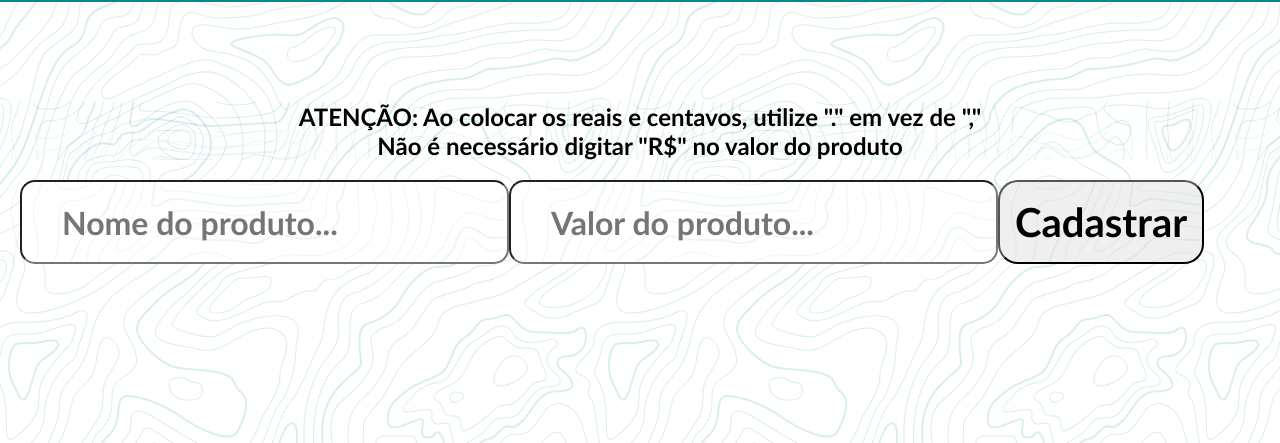
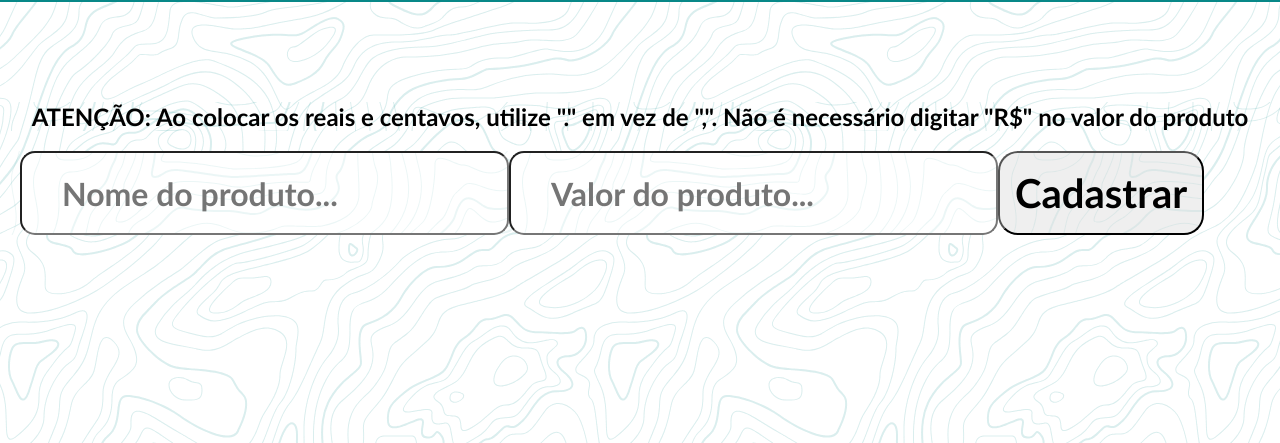
Before and after one commit to jvicttr/ListaDeCompras, a plain HTML site: page index.html in a window 1280 px wide. Shown: the part 110-553 px from the top of the page. Drawn offline with Linux system fonts and the light colour scheme.

Commit message:
Update index.html

```diff
--- a/index.html
+++ b/index.html
@@ -19,8 +19,7 @@
         <h2>Lista de Supermercado</h2>
     </header>
     <div class="aviso">
-        <h2>ATENÇÃO: Ao colocar os reais e centavos, utilize "." em vez de ","</h2>
-        <h2>Não é necessário digitar "R$" no valor do produto</h2>
+        <h2>ATENÇÃO: Ao colocar os reais e centavos, utilize "." em vez de ",". Não é necessário digitar "R$" no valor do produto</h2>
     </div>
     <div class="lista-cadastro">
         <input class="nomeProduto" type="text" placeholder="Nome do produto..." name="nome_produto" />
```
